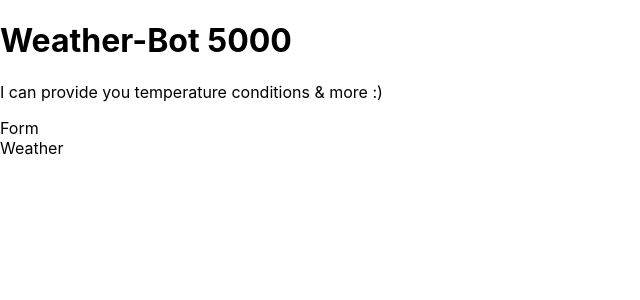
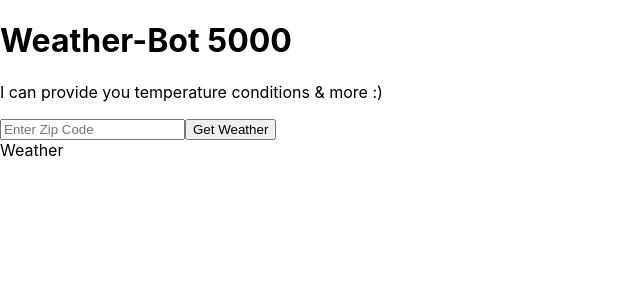
Before and after one commit to aaronkamm-zz/WeatherApp, a React (Create React App) app: page / in a window 1280 px wide. Shown: the top 300 px of the page, without its empty margins (0-640 px from the left). Built offline with nearby package versions, Linux system fonts and the light colour scheme.

Commit message:
Set up event handler to receive data after entering zip code

```diff
--- a/src/App.js
+++ b/src/App.js
@@ -3,12 +3,28 @@ import Titles from './components/Titles.js';
 import Form from './components/Form.js';
 import Weather from './components/Weather.js'
 
+const apiKey = "fcd1d3be3229265b6c5bdfd66d9a8078";
+
 class App extends React.Component {
+
+  constructor(props){
+    super(props);
+    this.getWeather = this.getWeather.bind(this);
+  }
+
+  async getWeather(e) {
+    e.preventDefault();
+    const zip = e.target.elements.zip.value.trim();
+    const res = await fetch(`https://api.openweathermap.org/data/2.5/weather?zip=${zip},us&appid=${apiKey}&units=imperial`);
+    const data = await res.json();
+    console.log(data);
+  }
+
   render(){
     return (
       <div>
         <Titles />
-        <Form />
+        <Form getWeather = {this.getWeather} />
         <Weather />
       </div>
     )
--- a/src/components/Form.js
+++ b/src/components/Form.js
@@ -1,8 +1,11 @@
 import React from 'react';
 
-const Form = () => {
+const Form = (props) => {
     return(
-        <div>Form</div>
+        <form onSubmit = {props.getWeather}>
+            <input type = "number" name = "zip" placeholder = "Enter Zip Code"/>
+            <button>Get Weather</button>
+        </form>
     )
 }
 export default Form;
```
